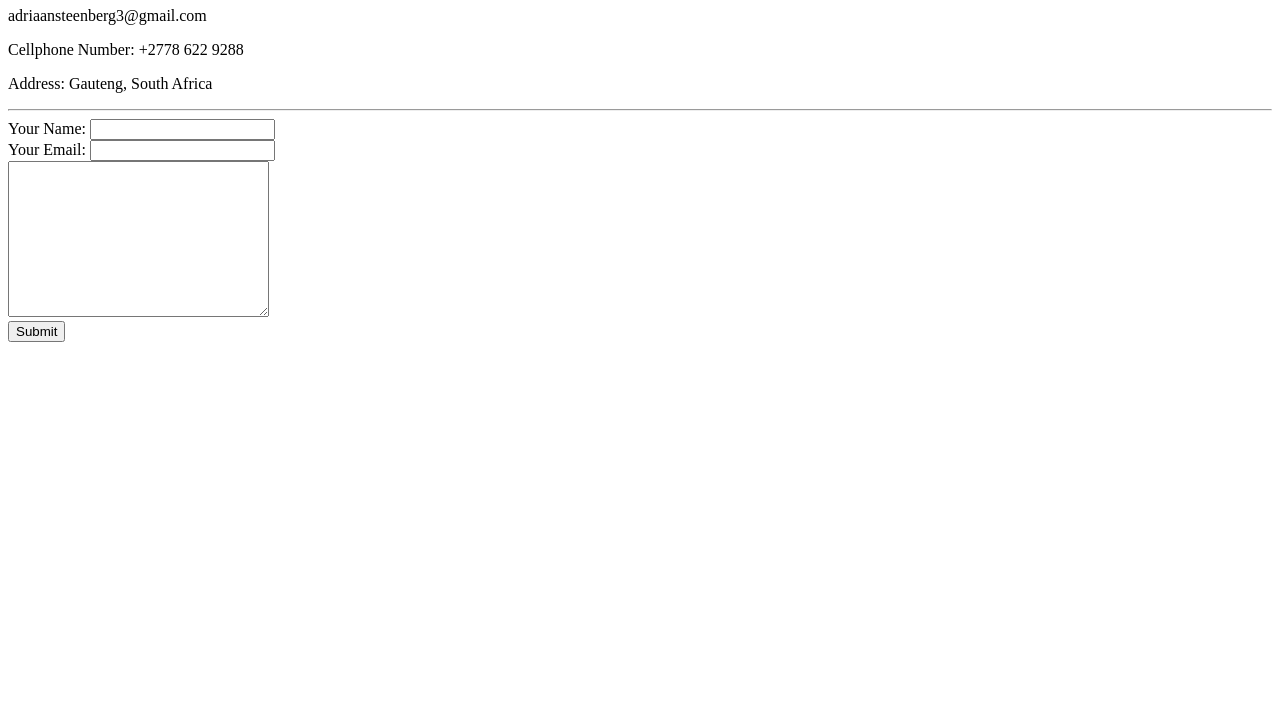
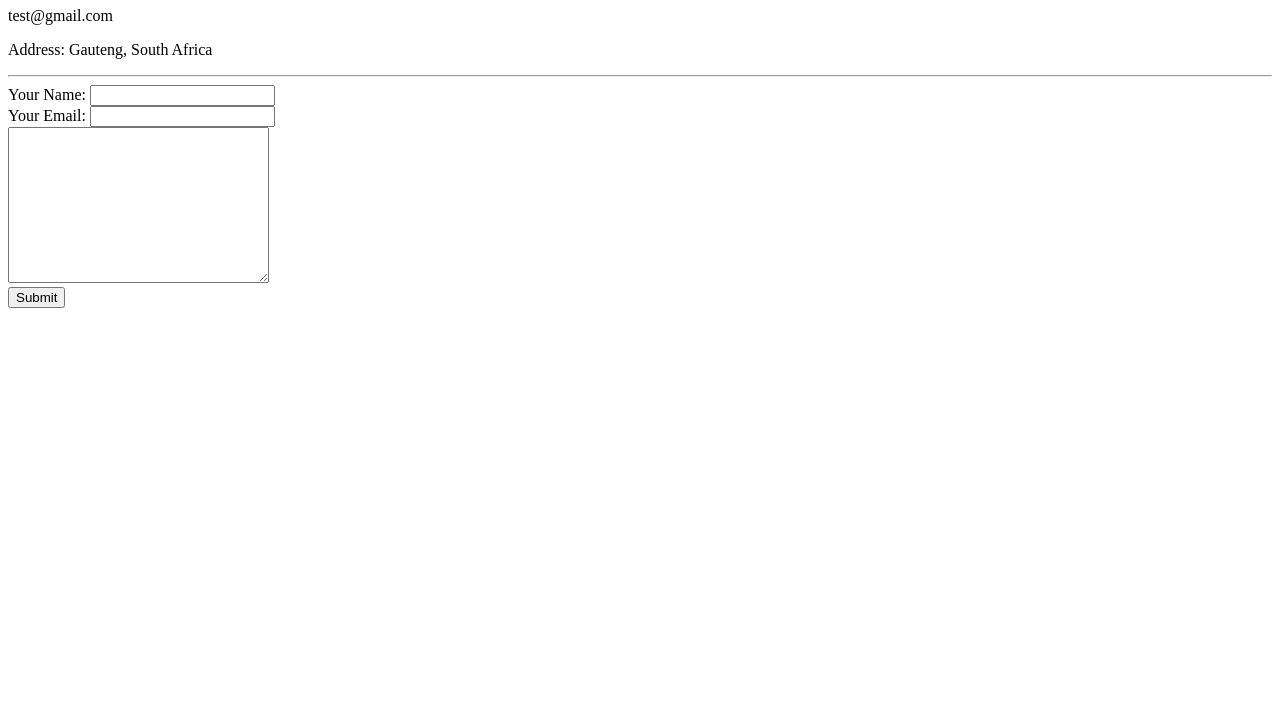
Before and after one commit to AdriaanSteenberg/CV, a plain HTML site: page contactme.html in a window 1280 px wide. Shown: the part 73-800 px from the top of the page. Drawn offline with Linux system fonts and the light colour scheme.

Commit message:
Update contactme.html

```diff
--- a/contactme.html
+++ b/contactme.html
@@ -6,11 +6,9 @@
 
   <body>
     <h1>My Contact Details</h1>
-    <p>adriaansteenberg3@gmail.com</p>
-    <p>Cellphone Number: +2778 622 9288</p>
+    <p>test@gmail.com</p>
     <p>Address: Gauteng, South Africa</p>
     <hr />
-
     <form class="" action="index.html" method="POST" enctype="text/plain">
       <label>Your Name:</label>
       <input type="text" name="yourName" value="" /><br />
```
